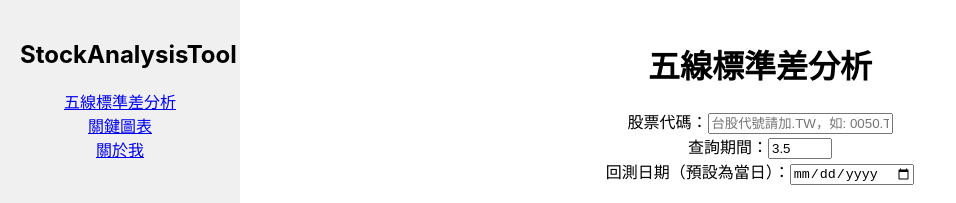
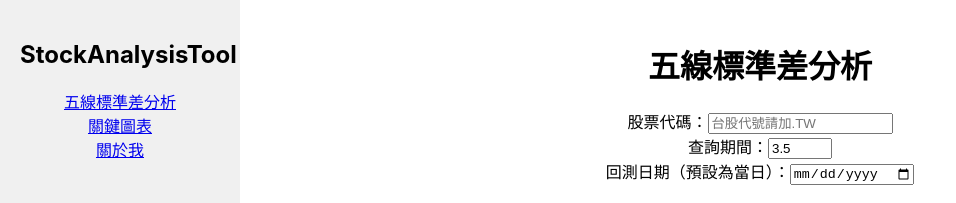
Before and after one commit to pigapril/TonyStock, a React (Create React App) app: page / in a window 1280 px wide. Shown: the top 203 px of the page, without its empty margins (0-956 px from the left). Built offline with nearby package versions, Linux system fonts and the light colour scheme.

Commit message:
修正台股註解文字

```diff
--- a/src/App.js
+++ b/src/App.js
@@ -112,7 +112,7 @@ function App() {
                         type="text"
                         value={stockCode}
                         onChange={(e) => setStockCode(e.target.value)}
-                        placeholder="台股代號請加.TW，如: 0050.TW"
+                        placeholder="台股代號請加.TW"
                         required
                       />
                     </div>
```
